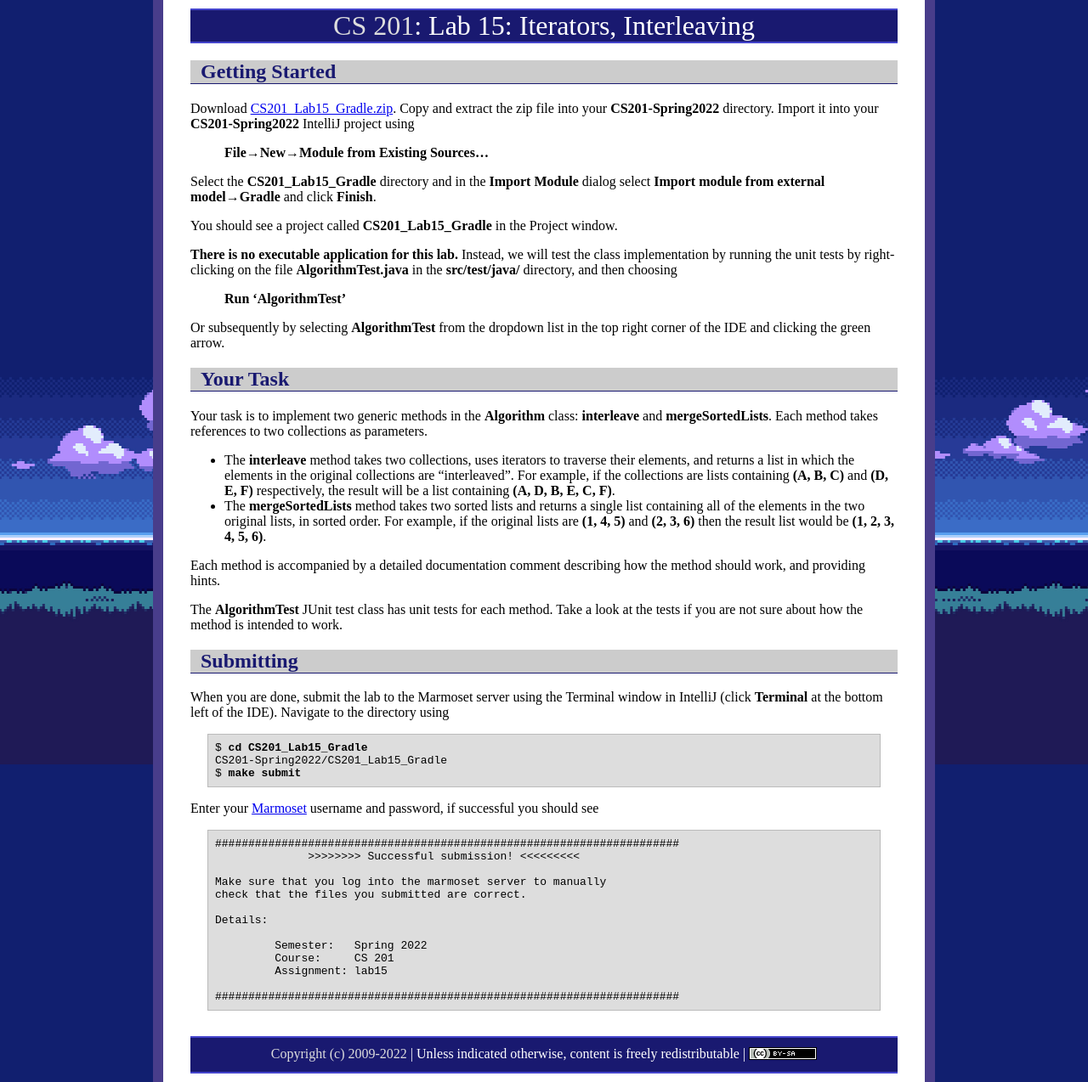
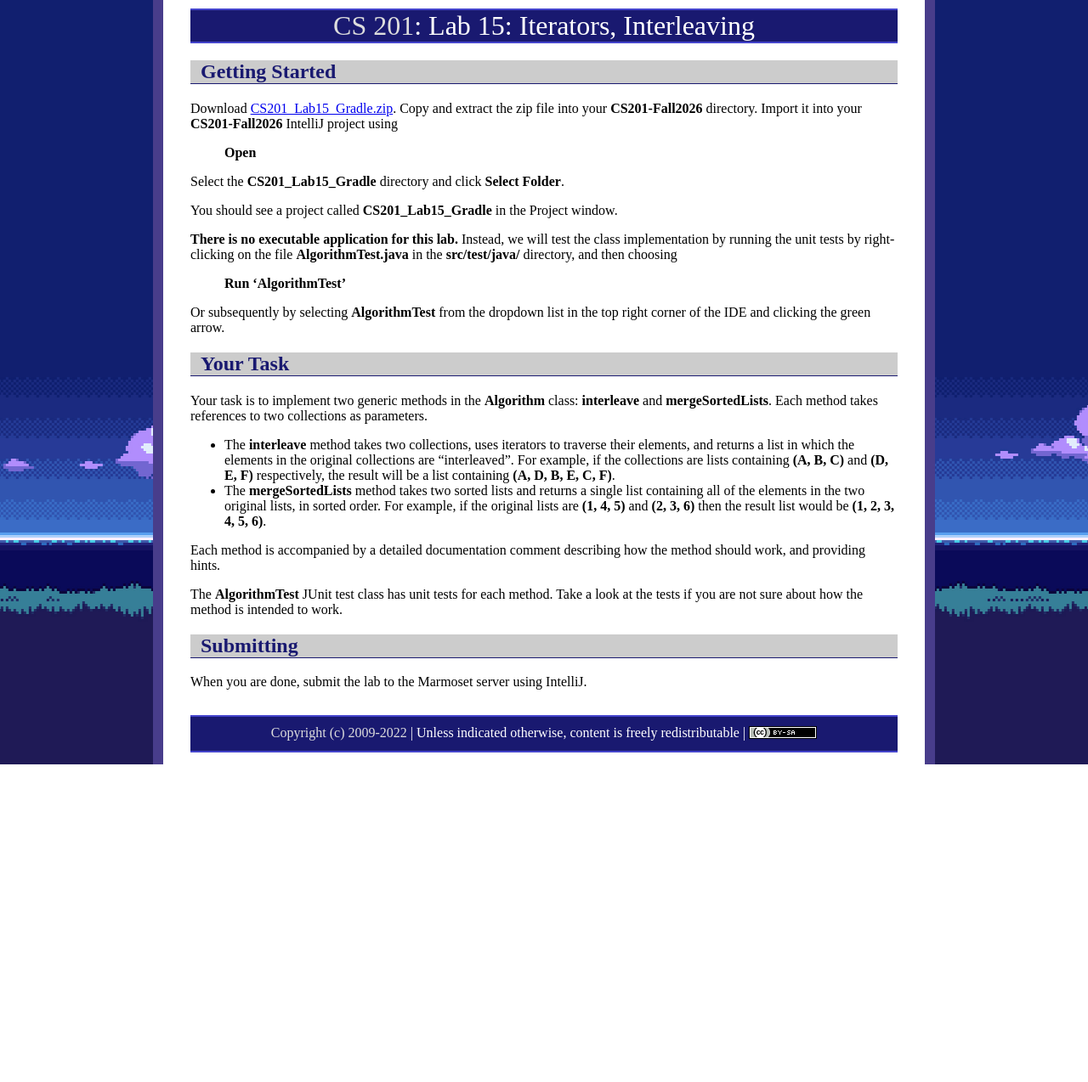
Before and after one commit to ycpcs/cs201-fall2026, a Jekyll site: the page built from labs/lab15.md, in a window 1280 px wide. Shown: the whole page at 85% size. Built offline with Jekyll 4.4.1, drawn with Linux system fonts in a browser that asks for light colours; after the commit the page ends 900 px from its top, so only the background shows below that.

Commit message:
Update lab15.md

```diff
--- a/labs/lab15.md
+++ b/labs/lab15.md
@@ -5,11 +5,11 @@ title: "Lab 15: Iterators, Interleaving"
 
 ## Getting Started
 
-Download [CS201\_Lab15\_Gradle.zip](CS201_Lab15_Gradle.zip). Copy and extract the zip file into your **CS201-Spring2022** directory. Import it into your **CS201-Spring2022** IntelliJ project using
+Download [CS201\_Lab15\_Gradle.zip](CS201_Lab15_Gradle.zip). Copy and extract the zip file into your **CS201-Fall2026** directory. Import it into your **CS201-Fall2026** IntelliJ project using
 
-> **File&rarr;New&rarr;Module from Existing Sources...**
+> **Open**
 
-Select the **CS201\_Lab15\_Gradle** directory and in the **Import Module** dialog select **Import module from external model&rarr;Gradle** and click **Finish**.
+Select the **CS201\_Lab15\_Gradle** directory and click **Select Folder**.
 
 You should see a project called **CS201\_Lab15\_Gradle** in the Project window.
 
@@ -32,28 +32,4 @@ The **AlgorithmTest** JUnit test class has unit tests for each method. Take a lo
 
 ## Submitting
 
-When you are done, submit the lab to the Marmoset server using the Terminal window in IntelliJ (click **Terminal** at the bottom left of the IDE). Navigate to the directory using
-
-<pre>
-$ <b>cd CS201_Lab15_Gradle</b>
-CS201-Spring2022/CS201_Lab15_Gradle
-$ <b>make submit</b>
-</pre>
-
-Enter your [Marmoset](https://cs.ycp.edu/marmoset) username and password, if successful you should see
-
-<pre>
-######################################################################
-              >>>>>>>> Successful submission! <<<<<<<<<
-
-Make sure that you log into the marmoset server to manually
-check that the files you submitted are correct.
-
-Details:
-
-         Semester:   Spring 2022
-         Course:     CS 201
-         Assignment: lab15
-
-######################################################################
-</pre>
+When you are done, submit the lab to the Marmoset server using IntelliJ.
```
